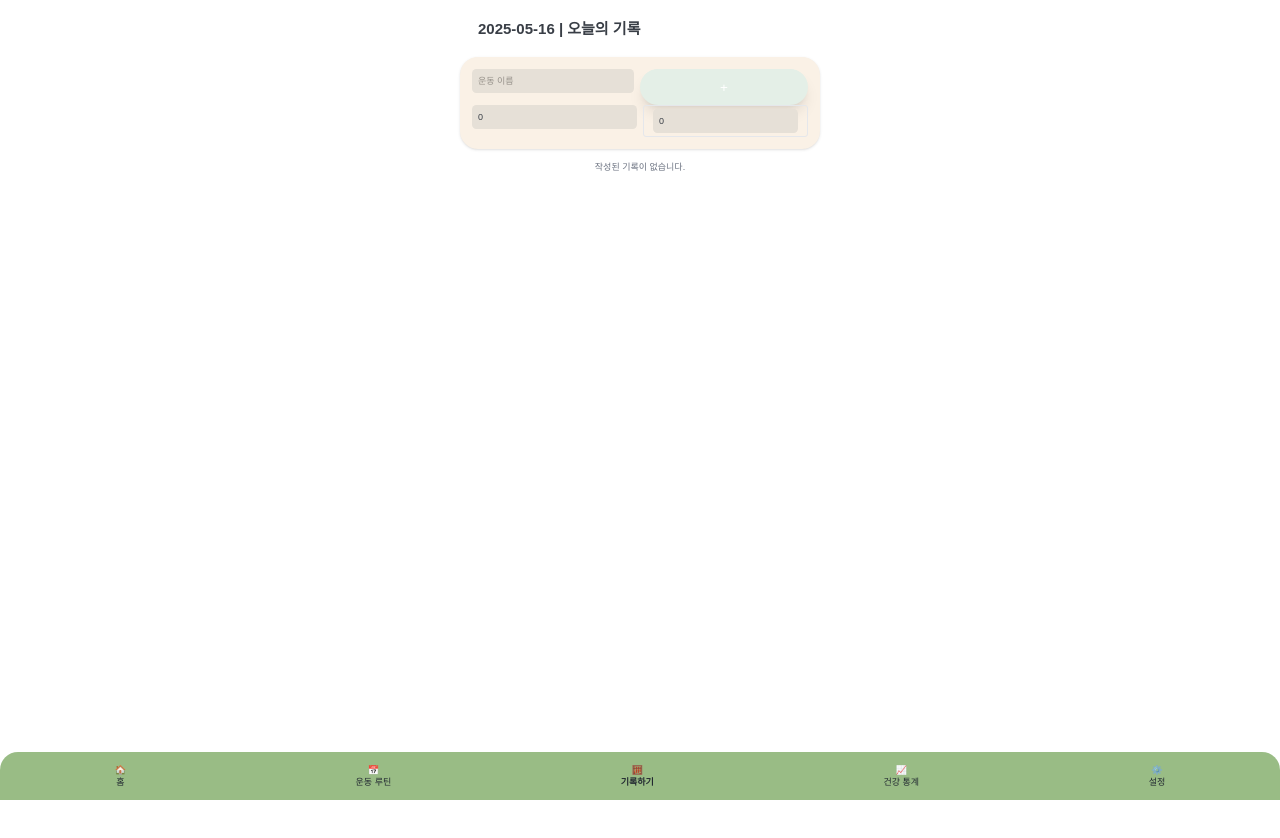
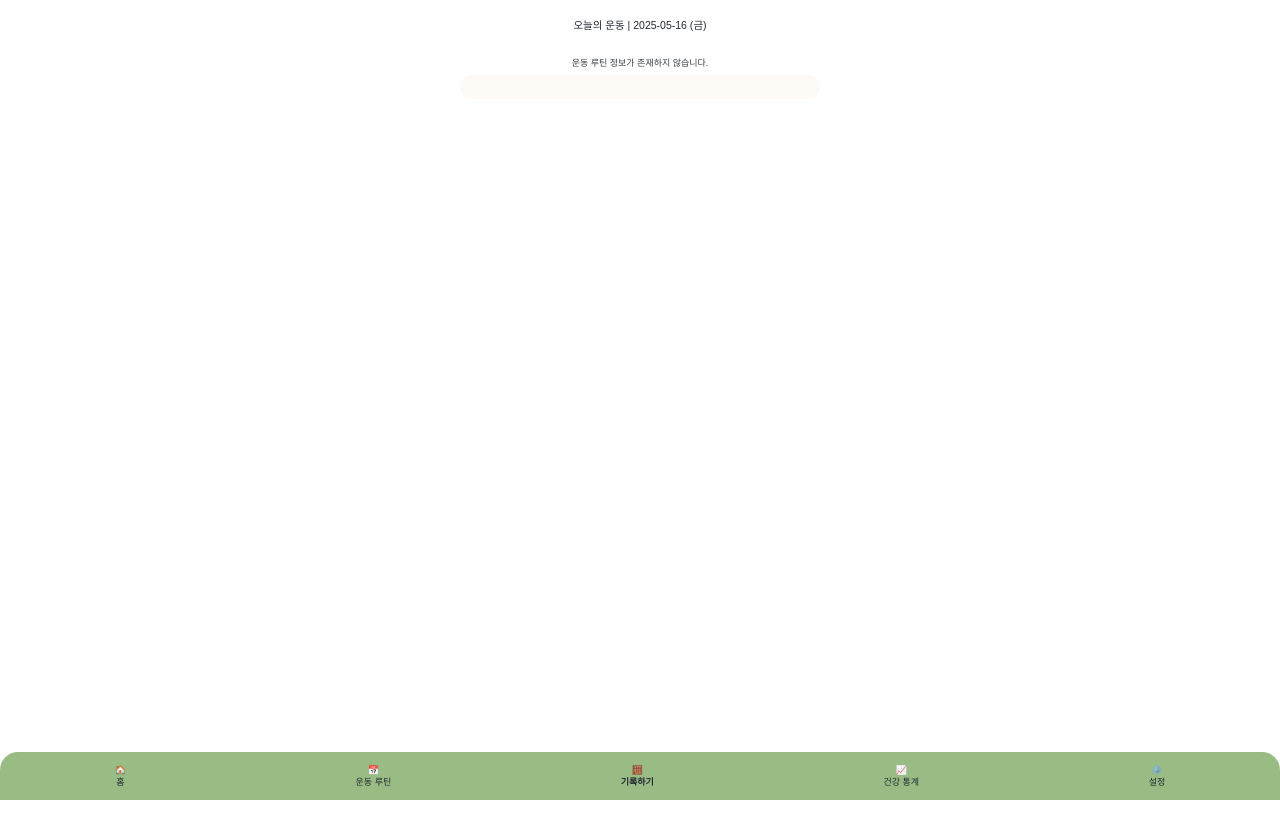
Before and after one commit to yoonguri988/fitTracker, a React (Vite) app: page /record in a window 1280 px wide. Shown: the top 838 px of the page. Built offline with nearby package versions, Linux system fonts and the light colour scheme.

Commit message:
Updated: RecordPage with date
- 오늘에 해당하는 요일의 운동 루틴 확인 기능
- 오늘날짜의 요일 구현

```diff
--- a/src/components/RoutineList.jsx
+++ b/src/components/RoutineList.jsx
@@ -82,7 +82,7 @@ export default function RoutineList({ items, onUpdate, onDelete, onReset }) {
           </li>
         );
       })}
-      {items.length !== 0 && (
+      {onReset && items.length !== 0 && (
         <li className="text-center mt-5">
           <Button onClick={onReset} className="w-20">
             초기화
--- a/src/components/ui/InputCard.jsx
+++ /dev/null
@@ -1,12 +0,0 @@
-function InputCard({ children, onSubmit, className = "" }) {
-  return (
-    <form
-      method="post"
-      onSubmit={onSubmit}
-      className={`bg-base-point p-4 rounded-xl shadow ${className}`}
-    >
-      {children}
-    </form>
-  );
-}
-export default InputCard;
--- a/src/lib/utils.js
+++ b/src/lib/utils.js
@@ -1,3 +1,10 @@
 export function cn(...classes) {
   return classes.filter(Boolean).join(" ");
 }
+
+export const getDayKey = () => {
+  // getDay()는 일(0) ~ 토(6) 으로 구성
+  const DAYS = ["월", "화", "수", "목", "금", "토", "일"];
+  const monFirstDay = (new Date().getDay() + 6) % 7; // 월요일(0) 기준
+  return DAYS[monFirstDay];
+};
--- a/src/pages/RecordPage.jsx
+++ b/src/pages/RecordPage.jsx
@@ -1,169 +1,69 @@
-import useRecordStore from "@/stores/useRecordStore";
-import InputCard from "@/components/ui/InputCard";
+import { useState } from "react";
+import Title from "@/components/ui/Title";
+import { getDayKey } from "@/lib/utils";
+import { useRoutineStore } from "@/stores/useRoutineStore";
+import RoutineList from "@/components/RoutineList";
 import Card from "@/components/ui/Card";
-import Input from "@/components/ui/Input";
-import Button from "@/components/ui/Button";
-import { useState } from "react";
-import CompletedRepsModal from "@/components/CompletedRepsModal";
-import RoutineItem from "@/components/RoutineItem";
 /**
  * @description '오늘의 기록'
  */
 
 const INIT_RECORD = {
-  name: "",
-  sets: 0,
-  reps: 0,
-  completedSets: 0,
-  completedReps: [],
+  date: "",
+  routines: [],
+  fatigue: 0, // 날짜별 피로도 값
 };
 
+const INIT_COMPLETE_ROUTINE = {
+  routineId: "",
+  sets: 0, // 정수이면서 양수
+  reps: 0,
+  isDone: false,
+};
+
+/**
+ *
+ * @description day 요일
+ * 해당 요일은 월요일을 기준으로 (1 ~ 7)까지의 숫자로 되어있음.
+ */
+
 function RecordPage() {
-  const {
-    records,
-    setRecord,
-    updReps,
-    resetRecords,
-    addRecord,
-    delRecord,
-    getRecordById,
-  } = useRecordStore();
-  const [formValues, setformValues] = useState(INIT_RECORD);
-  const [selectedId, setSelectedId] = useState("");
-  const [completed, setCompleted] = useState(true);
-  const today = new Date().toISOString().split("T")[0];
+  const { routines, getFilterRoutines } = useRoutineStore();
+  const [values, setValues] = useState(INIT_RECORD);
+  const day = ((new Date().getDay() + 6) % 7) + 1;
+  const date = new Date().toISOString().split("T")[0];
+
+  // 오늘 요일에 해당하는 루틴 데이터
+  const todayRoutine = getFilterRoutines(String(day));
 
   const handleChange = (e) => {
     const { name, value } = e.target;
-    setformValues((prev) => ({ ...prev, [name]: value }));
+    setValues((prev) => ({ ...prev, [name]: value }));
   };
 
   const handleSubmit = (e) => {
-    e.preventDefault(); // URL에 정보 안 보이게 막기
+    e.preventDefault();
 
-    // 문자열 숫자 -> 숫자형 변환
-    const recordInput = {
-      name: formValues.name,
-      sets: Number(formValues.sets),
-      reps: Number(formValues.reps),
-    };
-
-    addRecord(recordInput);
     // 초기화
-    setformValues(INIT_RECORD);
-  };
-
-  const handleDelClick = (id) => {
-    delRecord(id);
-  };
-
-  const handleInputReps = (record) => {
-    setSelectedId(record.id);
-  };
-
-  const handleRecordSave = () => {
-    setSelectedId("");
+    setValues(INIT_RECORD);
   };
 
   return (
     <div className="min-h-screen">
       <div className="p-6">
-        <div className="text-xl font-bold">{today} | 오늘의 기록</div>
+        <div className="flex justify-center mb-2">
+          <Title>
+            오늘의 운동 | {date} ({getDayKey()})
+          </Title>
+        </div>
       </div>
-      <div className="mb-4 flex-1 gap-2">
-        <InputCard onSubmit={handleSubmit}>
-          <div className="flex justify-between gap-2">
-            <div className="relative w-full max-w-[370px]">
-              <Input
-                type="text"
-                name="name"
-                placeholder="운동 이름"
-                value={formValues.name}
-                onChange={handleChange}
-              />
-            </div>
-            <Button
-              type="submit"
-              className="text-white w-12 h-12 rounded-full shadow-lg text-lg"
-            >
-              +
-            </Button>
-          </div>
-          <div className="flex gap-2">
-            <div className="relative w-full max-w-[180px]">
-              <Input
-                type="number"
-                name="sets"
-                placeholder="0"
-                unitName="세트"
-                value={formValues.sets}
-                onChange={handleChange}
-              />
-            </div>
-            <div className="relative w-full max-w-[180px]">
-              <Input
-                type="number"
-                name="reps"
-                placeholder="0"
-                unitName="회"
-                value={formValues.reps}
-                onChange={handleChange}
-                className="border px-3 py-1 rounded"
-              />
-            </div>
-          </div>
-        </InputCard>
+      <div className="mb-2">
+        <RoutineList items={todayRoutine} />
       </div>
       <div className="space-y-4">
-        {records.length === 0 ? (
-          <p className="text-gray-500 text-center">작성된 기록이 없습니다.</p>
-        ) : (
-          records.map((r) => (
-            <Card key={r.id} className="flex justify-between items-center">
-              <div className="basis-1/3 text-base font-semibold">
-                {r.name}
-                <div>
-                  ({r.sets} sets / {r.reps} reps)
-                </div>
-              </div>
-              {r.completedSets && r.completedReps ? (
-                <div className="basis-1/3 text-base">
-                  <div>{r.completedSets} 세트</div>
-                  <div>완료: {r.completedReps.join("회, ")}회</div>
-                </div>
-              ) : (
-                <div className="basis-1/3 text-base"></div>
-              )}
-              <div className="basis-1/3 text-base">
-                {selectedId === r.id && <RoutineItem item={r} />}
-              </div>
-              <div className="basis-1/3 text-base">
-                {selectedId !== r.id && r.sets !== r.completedSets && (
-                  <Button
-                    onClick={() => handleInputReps(r)}
-                    className="bg-green-600 hover:bg-green-800"
-                  >
-                    기록 추가
-                  </Button>
-                )}
-                {selectedId === r.id && (
-                  <Button
-                    onClick={() => handleRecordSave()}
-                    className="bg-green-800 hover:bg-green-600"
-                  >
-                    기록 저장
-                  </Button>
-                )}
-              </div>
-              <button
-                onClick={() => handleDelClick(r.id)}
-                className=" text-gray-200 hover:text-gray-500 px-2 py-1 text-2xl text-bold"
-              >
-                X
-              </button>
-            </Card>
-          ))
-        )}
+        <Card>
+
+        </Card>
       </div>
     </div>
   );
--- /dev/null
+++ b/src/schema/RecordSchema.jsx
@@ -0,0 +1,19 @@
+import { z } from "zod";
+
+export const CompletedRoutineSchema = z.object({
+  routineId: z.string(),
+  sets: z.number().int().positive(), // 정수이면서 양수
+  reps: z.number().int().positive(),
+  isDone: z.boolean(),
+  // createdAt: z.string().min(1, "생성일자는 필수입니다."),
+});
+
+export const RecordSchema = z.object({
+  id: z.string(),
+  date: z.string(),
+  routines: z.array(CompletedRoutineSchema).optional(),
+  fatigue: z.number().min(1).max(5), // 날짜별 피로도 값
+  // completedReps: z.array(z.number()).optional(),
+  // completedSets: z.number().optional(),
+  // createdAt: z.string().min(1, "생성일자는 필수입니다."),
+});
--- a/src/stores/useRecordStore.js
+++ b/src/stores/useRecordStore.js
@@ -1,24 +1,20 @@
 import { v4 as uuidv4 } from "uuid";
-import { z } from "zod";
 import { create } from "zustand";
 import { persist } from "zustand/middleware";
+import { RecordSchema } from "@/schema/RecordSchema";
 
-const STORAGE_KEY = "fittracker-record-session";
-
-const recordSchema = z.object({
-  id: z.string(),
-  name: z.string().min(1, "운동 이름을 입력해주세요."),
-  sets: z.number().min(1, "세트 수는 1 이상이어야 합니다."),
-  reps: z.number().min(1, "반복 수는 1 이상이어야 합니다."),
-  // completedReps: z.array(z.number()).optional(),
-  // completedSets: z.number().optional(),
-  createdAt: z.string().min(1, "생성일자는 필수입니다."),
-});
+const STORAGE_KEY = "fitTracker-record-session";
 
 const useRecordStore = create(
   persist(
     (set, get) => ({
       records: [],
+      // 날짜별 완료된 운동 기록
+      completedRecords: [],
+      // 운동 기록 저장 Action
+      saveRecord: (date, record) => {},
+      // 저장된 날짜 기록 불러오기
+      loadRecord: (date) => {},
 
       // 초기 루틴 리스트 설정
       setRecords: (newRecords) => set({ records: newRecords }),
@@ -49,7 +45,7 @@ const useRecordStore = create(
           completedSets: 0,
           completedReps: [],
         };
-        const result = recordSchema.safeParse(newRecord);
+        const result = RecordSchema.safeParse(newRecord);
 
         if (!result.success) {
           console.error(
@@ -76,7 +72,7 @@ const useRecordStore = create(
       },
     }),
     {
-      name: STORAGE_KEY,
+      name: STORAGE_KEY, // 날짜별 기록을 저장하는 키
       storage: {
         getItem: (key) => {
           const value = sessionStorage.getItem(key);
```
